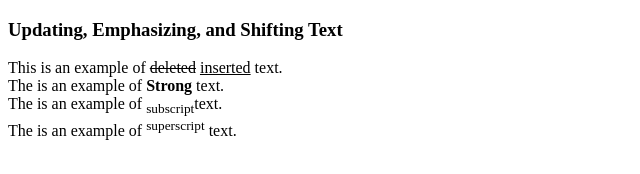
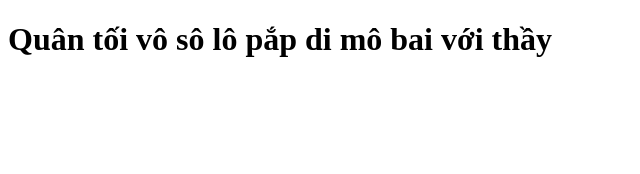
Before and after one commit to HaQuynh251106/webcuahaquynh, a plain HTML site: page index.html in a window 1280 px wide. Shown: the whole page, without its empty margins (0-640 px from the left). Drawn offline with Linux system fonts and the light colour scheme.

Commit message:
Update index.html2

```diff
--- a/index.html
+++ b/index.html
@@ -6,10 +6,6 @@
    <title>Haquynh</title>
 </head>
 <body>
-    <h3>Updating, Emphasizing, and Shifting Text</h3>
-    This is an example of <del>deleted</del> <ins>inserted</ins> text.<br/>
-    The is an example of <strong>Strong</strong> text.<br/>
-    The is an example of <sub>subscript</sub>text.<br/>
-    The is an example of <sup>superscript</sup> text.<br/>
+   <h1>Quân tối vô sô lô pắp di mô bai với thầy</h1>
 </body>
 </html>
```
